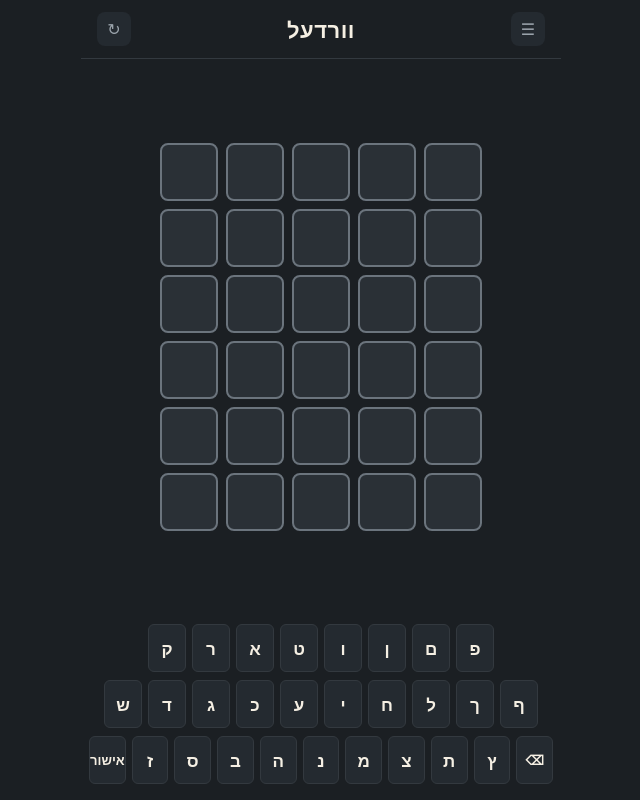
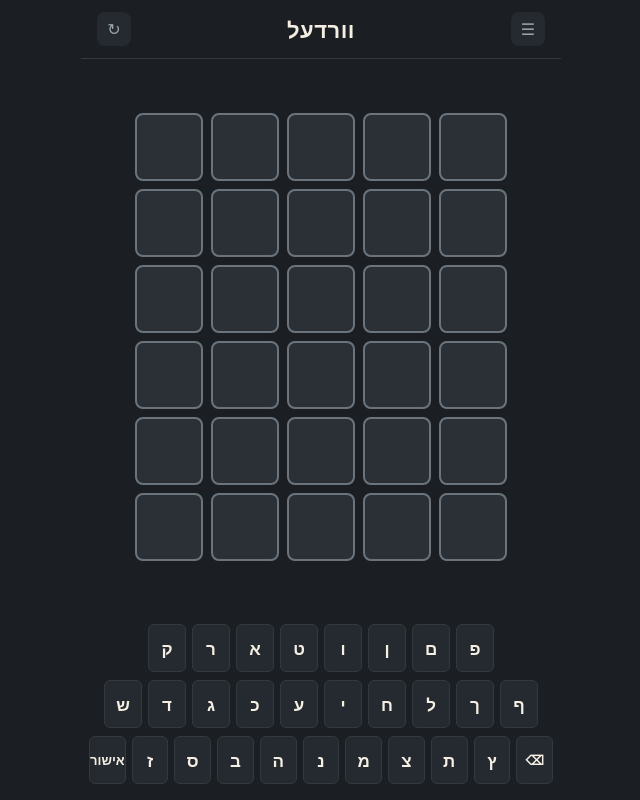
Before and after one commit to aybc2025/Wordel, a React (Vite) app: page / in a window 1280 px wide. Shown: the whole page, without its empty margins (319-959 px from the left). Built offline with nearby package versions, Linux system fonts and the light colour scheme.

Commit message:
Refactor tile dimensions and font size with min()

```diff
--- a/src/components/Tile.module.css
+++ b/src/components/Tile.module.css
@@ -1,12 +1,12 @@
 .tile {
-  width: 58px;
-  height: 58px;
+  width: min(15vw, 9.5dvh, 68px);
+  height: min(15vw, 9.5dvh, 68px);
   border: 2px solid var(--slate-border);
   border-radius: 8px;
   display: flex;
   align-items: center;
   justify-content: center;
-  font-size: 30px;
+  font-size: min(7vw, 4.4dvh, 32px);
   font-weight: 800;
   color: var(--paper);
   background: var(--tile-empty-bg);
```
